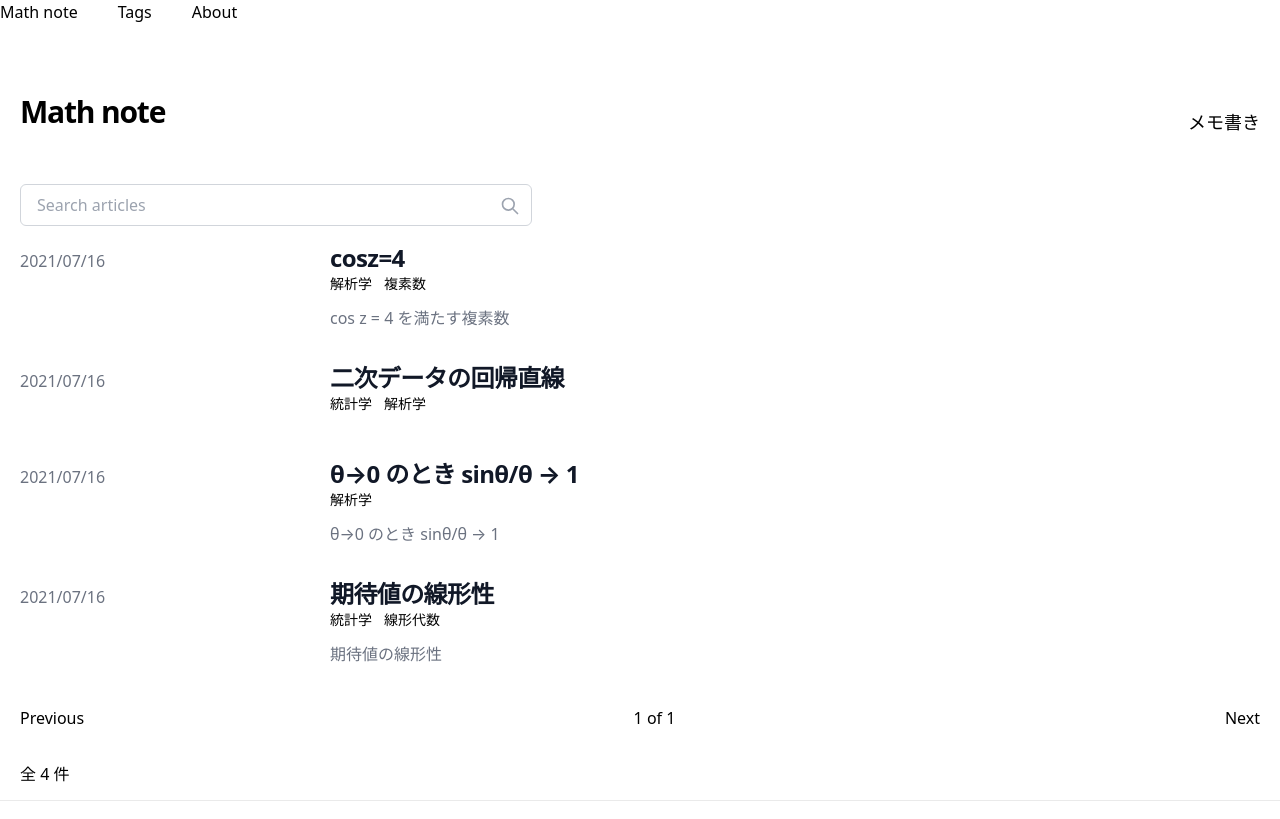
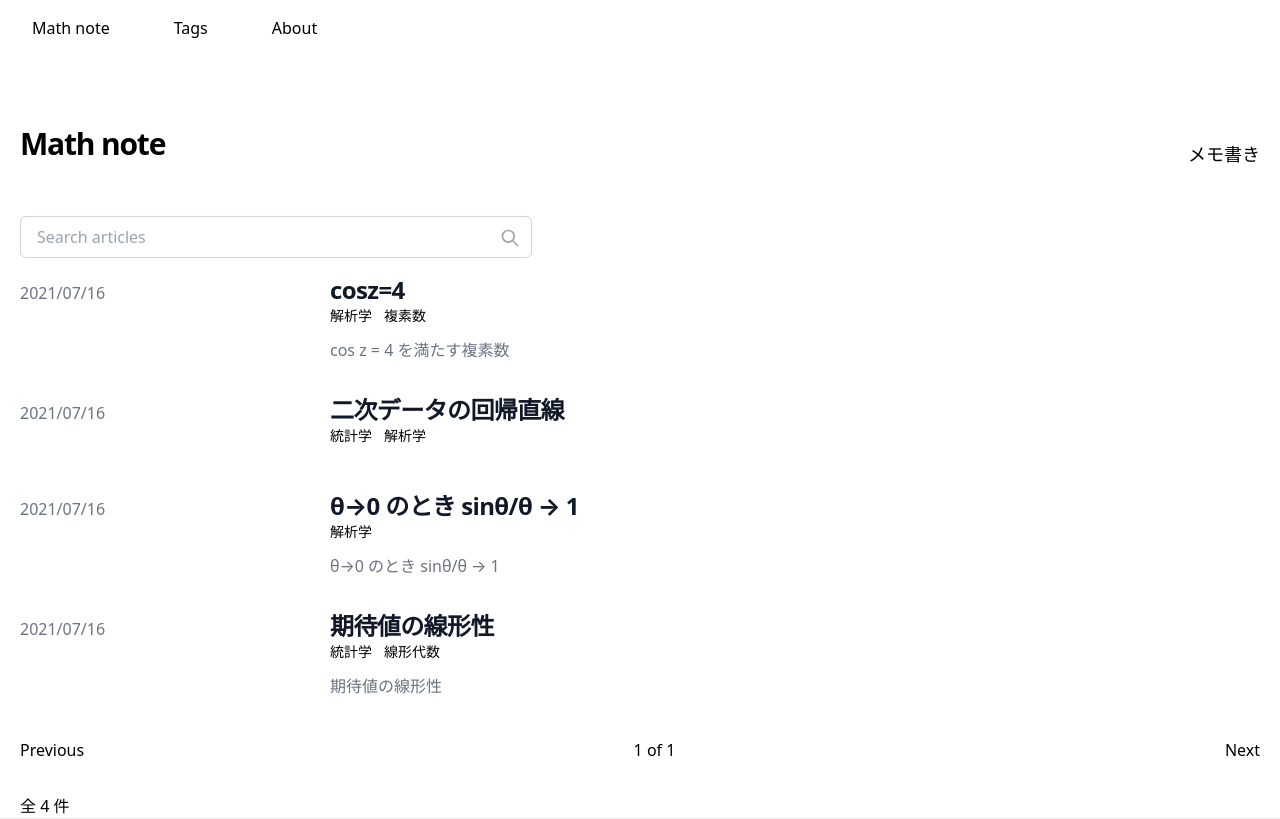
Before and after one commit to nagaokayuji/math-note, a Next.js app: page / in a window 1280 px wide. Built offline with nearby package versions, Linux system fonts and the light colour scheme.

Commit message:
add: margin

```diff
--- a/components/layout.tsx
+++ b/components/layout.tsx
@@ -19,19 +19,19 @@ const Layout = ({ preview, children }: Props) => {
         crossOrigin="anonymous"
       />
       <div className="min-h-screen">
-        <nav>
+        <nav className="py-4">
           <Link href={"/"}>
-            <a className="pr-10 hover:underline hover:text-blue-800 cursor-pointer">
+            <a className="m-8 md:m-8 hover:underline hover:text-blue-800 cursor-pointer">
               Math note
             </a>
           </Link>
           <Link href={"/tags"}>
-            <a className="pr-10 hover:underline hover:text-blue-800 cursor-pointer">
+            <a className="m-8 md:m-8 hover:underline hover:text-blue-800 cursor-pointer">
               Tags
             </a>
           </Link>
           <Link href={"/about"}>
-            <a className="pr-10 hover:underline hover:text-blue-800 cursor-pointer">
+            <a className="m-8 md:m-8 hover:underline hover:text-blue-800 cursor-pointer">
               About
             </a>
           </Link>
```
